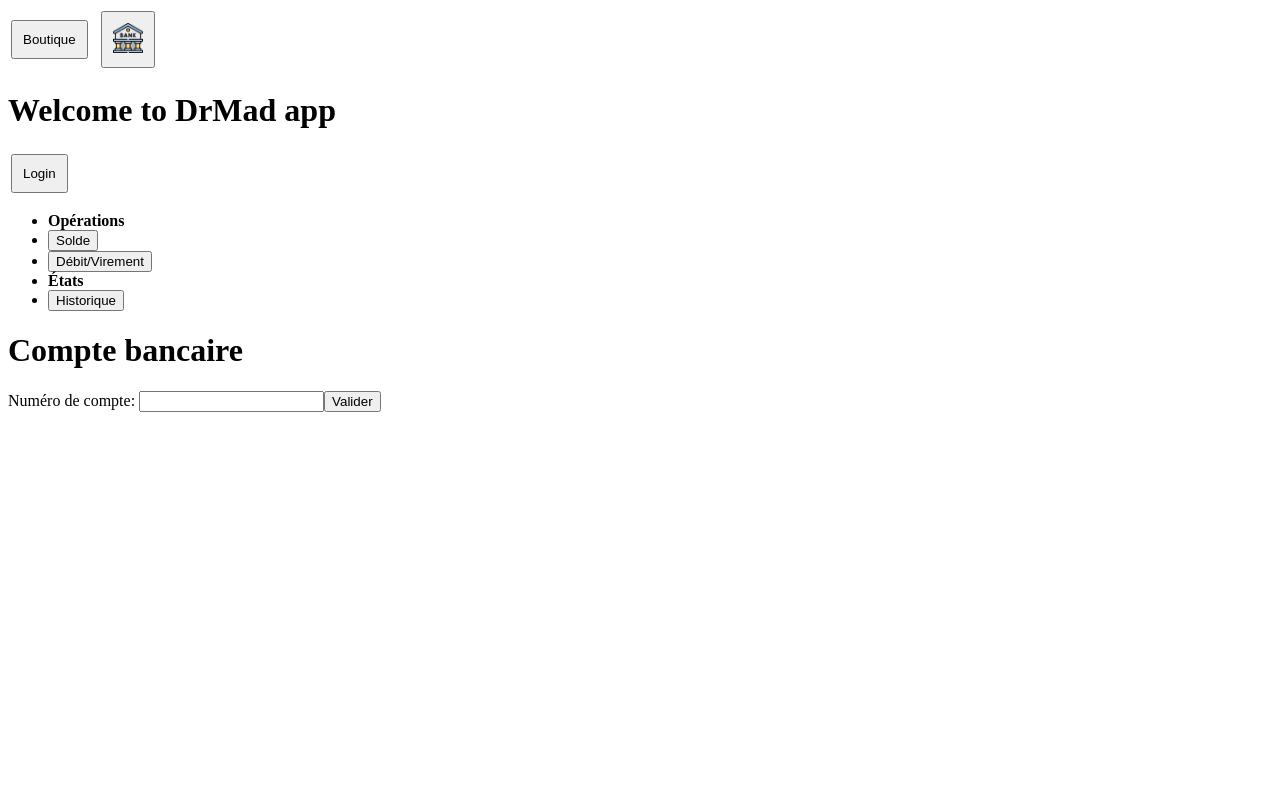
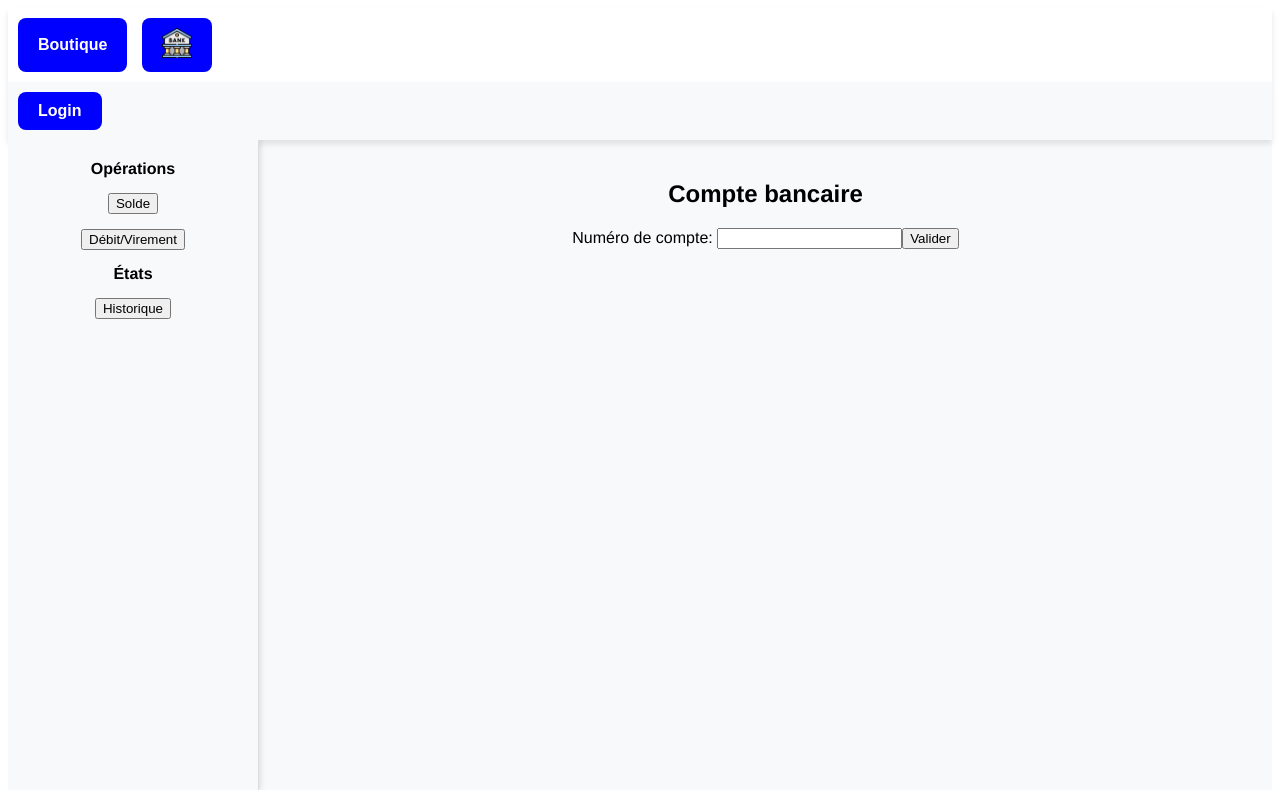
Before and after one commit to agaiffe2-iut90/drmad, a Vue app: page /bank/account in a window 1280 px wide. Built offline with nearby package versions, Linux system fonts and the light colour scheme.

Commit message:
ajout de quelques éléments de styles

```diff
--- a/src/App.vue
+++ b/src/App.vue
@@ -1,5 +1,6 @@
 <template>
   <div id="app">
+    <!-- Barre de navigation -->
     <NavBar :links="links">
       <template v-slot:button-Boutique="{ label }">
         <span>{{ label }}</span>
@@ -9,24 +10,54 @@
       </template>
     </NavBar>
 
-    <h1>Welcome to DrMad app</h1>
+    <!-- Texte d'accueil -->
+    <p v-if="!hasContent" class="welcome-text">Welcome to Drmad App</p>
 
-    <router-view/>
+    <!-- Contenu de la vue -->
+    <router-view></router-view>
   </div>
 </template>
 
 <script>
-
 import NavBar from "@/components/NavBar";
 
 export default {
-  name: 'App',
-  components: {NavBar},
-  data: () => ({
-    links: [
-      {label: "Boutique", to: "/shop"},
-      {label: "banque", to: "/bank"},
-    ]
-  }),
+  name: "App",
+  components: { NavBar },
+  data() {
+    return {
+      links: [
+        { label: "Boutique", to: "/shop" },
+        { label: "banque", to: "/bank" },
+      ],
+      hasContent: false, // Permet de cacher/afficher le texte d'accueil
+    };
+  },
+  watch: {
+    // Surveille les changements de route
+    $route(to) {
+      this.hasContent = Boolean(to.matched.length);
+    },
+  },
+  mounted() {
+    // Vérifie l'état de la route actuelle au chargement
+    this.hasContent = Boolean(this.$route.matched.length);
+  },
 };
 </script>
+
+<style scoped>
+.welcome-text {
+  font-size: 24px;
+  color: #333;
+  text-align: center;
+  margin-top: 20px;
+}
+
+#app {
+  font-family: Avenir, Helvetica, Arial, sans-serif;
+  -webkit-font-smoothing: antialiased;
+  -moz-osx-font-smoothing: grayscale;
+  text-align: center;
+}
+</style>
--- a/src/components/NavBar.vue
+++ b/src/components/NavBar.vue
@@ -1,18 +1,16 @@
 <template>
-  <div>
-    <table>
-      <tr>
-        <td v-for="(link, index) in links" :key="index" :style="{paddingRight: '10px'}">
-          <button
-              @click="goTo(link.to)"
-              :style="{backgroundColor: link.color}"
-              class="nav-button"
-          >
-            <slot :name="'button-' + link.label" :label="link.label">{{ link.label }}</slot>
-          </button>
-        </td>
-      </tr>
-    </table>
+  <div class="navbar">
+    <div class="navbar-container">
+      <div v-for="(link, index) in links" :key="index" class="navbar-item">
+        <button
+          @click="goTo(link.to)"
+          :style="{ backgroundColor: link.color }"
+          class="navbar-button"
+        >
+          <slot :name="'button-' + link.label" :label="link.label">{{ link.label }}</slot>
+        </button>
+      </div>
+    </div>
   </div>
 </template>
 
@@ -21,17 +19,56 @@ import router from "@/router";
 
 export default {
   name: "NavBar",
-  props: { links: Array},
+  props: {
+    links: {
+      type: Array,
+      required: true,
+    },
+  },
   methods: {
-    goTo(dest){
-      router.push({path: dest})
-    }
-  }
-}
+    goTo(dest) {
+      router.push({ path: dest });
+    },
+  },
+};
 </script>
 
 <style scoped>
-.nav-button {
+/* Container principal */
+.navbar {
+
   padding: 10px;
+  box-shadow: 0 4px 6px rgba(0, 0, 0, 0.1); /* Ombre douce */
+}
+
+/* Flexbox pour aligner les boutons */
+.navbar-container {
+  display: flex;
+  justify-content: left;
+  gap: 15px; /* Espacement entre les boutons */
+}
+
+/* Style des boutons */
+.navbar-button {
+  padding: 10px 20px;
+  color: white;
+  background-color: blue;
+  font-size: 16px;
+  font-weight: bold;
+  border: none;
+  border-radius: 8px; /* Coins arrondis */
+  cursor: pointer;
+  transition: transform 0.2s, background-color 0.2s; /* Transition fluide */
+}
+
+/* Effet hover */
+.navbar-button:hover {
+  transform: scale(1.05); /* Zoom léger */
+  background-color: green;
+}
+
+/* Style individuel pour chaque élément (espacement) */
+.navbar-item {
+  display: flex;
 }
 </style>
--- a/src/components/VerticalMenu.vue
+++ b/src/components/VerticalMenu.vue
@@ -1,16 +1,16 @@
 <template>
-    <div>
-        <ul>
-            <li v-for="(item, index) in items" :key="index">
+    <div class="vmenu-container">
+      <ul class="vmenu">
+        <li v-for="(item, index) in items" :key="index" class="vmenu-item">
           <template v-if="item.type === 'title'">
             <slot name="vmenu-title" :label="item.label">
-                        <span>{{ item.label }}</span>
+              <span class="vmenu-title">{{ item.label }}</span>
             </slot>
           </template>
           <template v-else>
-                    <span @click="goTo(item.to)">
+            <span @click="goTo(item.to)" class="vmenu-link">
               <slot name="vmenu-link" :label="item.label">
-                            <button>{{ item.label }}</button>
+                <button class="vmenu-button">{{ item.label }}</button>
               </slot>
             </span>
           </template>
@@ -24,11 +24,73 @@ import router from "@/router";
 
   export default {
     name: "VerticalMenu",
-    props: { items: {type: Array, required: true} },
+    props: {
+      items: {
+        type: Array,
+        required: true,
+      },
+    },
     methods: {
-        goTo(dest){
-            router.push({path: dest})
+      goTo(dest) {
+        router.push({ path: dest });
+      },
+    },
+  };
+  </script>
+
+  <style scoped>
+  /* Container principal */
+.vmenu-container {
+    background-color: #f8f9fa; /* Fond clair et neutre */
+    box-shadow: 0 4px 6px rgba(0, 0, 0, 0.1); /* Ombre subtile */
+    padding-top: 20px;
+    height: calc(100% - 20px); /* Hauteur égale à la taille de l'écran */
 }
+
+  /* Liste verticale */
+  .vmenu {
+    list-style: none; /* Suppression des puces */
+    padding: 0;
+    margin: 0;
   }
+
+  /* Élément de menu */
+  .vmenu-item {
+    margin-bottom: 15px; /* Espacement entre les éléments */
   }
-</script>
+
+  /* Titre */
+  .vmenu-title {
+    font-size: 18px;
+    font-weight: bold;
+    color: #333; /* Couleur sombre pour le texte */
+    text-transform: uppercase;
+    border-bottom: 2px solid #007bff; /* Soulignement bleu */
+    padding-bottom: 5px;
+    display: block;
+  }
+
+  /* Liens */
+  .vmenu-link {
+    cursor: pointer;
+  }
+
+  .vmenu-button {
+    display: inline-block;
+    padding: 10px 20px;
+    font-size: 16px;
+    color: white;
+    background-color: #007bff; /* Bleu primaire */
+    border: none;
+    border-radius: 5px; /* Coins arrondis */
+    text-align: left;
+    width: 100%; /* Largeur complète */
+    transition: background-color 0.3s ease, transform 0.2s ease;
+  }
+
+  /* Effets de hover sur les boutons */
+  .vmenu-button:hover {
+    background-color: #0056b3; /* Bleu plus foncé au survol */
+    transform: translateX(5px); /* Léger déplacement */
+  }
+  </style>
--- a/src/views/BankView.vue
+++ b/src/views/BankView.vue
@@ -1,13 +1,18 @@
 <template>
-    <div>
-        <!-- Barre de navigation -->
+    <div class="app-layout">
+      <!-- Barre de navigation (navbar) -->
+      <header class="navbar">
         <NavBar :links="links">
           <template v-slot:button-banque="{ label }">
             <span>{{ label }}</span>
           </template>
         </NavBar>
+      </header>
 
-        <!-- Menu vertical -->
+      <!-- Conteneur principal avec deux colonnes -->
+      <main class="main-container">
+        <!-- Menu vertical (colonne de gauche) -->
+        <aside class="vertical-menu-container">
           <VerticalMenu :items="items">
             <template v-slot:vmenu-title="{ label }">
               <span style="font-weight: bold;">{{ label }}</span>
@@ -16,14 +21,18 @@
               <button>{{ label }}</button>
             </template>
           </VerticalMenu>
+        </aside>
 
-        <!-- Contenu de la vue -->
+        <!-- Contenu principal (colonne de droite) -->
+        <section class="content-container">
           <router-view />
+        </section>
+      </main>
     </div>
   </template>
 
   <script>
-import { mapState } from 'vuex';
+  import { mapState } from "vuex";
   import NavBar from "@/components/NavBar";
   import VerticalMenu from "@/components/VerticalMenu";
 
@@ -36,23 +45,57 @@ export default {
         { type: "link", label: "Solde", to: "/bank/amount" },
         { type: "link", label: "Débit/Virement", to: "/bank/operation" },
         { type: "title", label: "États" },
-            { type: "link", label: "Historique", to: "/bank/history" }
-        ]
+        { type: "link", label: "Historique", to: "/bank/history" },
+      ],
     }),
     computed: {
-        ...mapState('bank', ['currentAccount']),
+      ...mapState("bank", ["currentAccount"]),
       links() {
         if (this.currentAccount !== null) {
           return [
             { label: "Banque", to: "/bank/home" },
-                    { label: "Déconnexion", to: "/bank/logout" }
+            { label: "Déconnexion", to: "/bank/logout" },
           ];
         } else {
-                return [
-                    { label: "Login", to: "/bank/account" }
-                ];
+          return [{ label: "Login", to: "/bank/account" }];
         }
-        }
-    }
+      },
+    },
   };
   </script>
+
+
+<style scoped>
+/* Layout principal */
+.app-layout {
+  display: flex;
+  flex-direction: column;
+  background-color: #f8f9fa; /* Fond clair */
+}
+
+/* Navbar (en haut, largeur pleine) */
+
+/* Conteneur principal (2 colonnes) */
+.main-container {
+  display: flex;
+  height: calc(100vh - 150px);
+  overflow: hidden; /* Évite le dépassement des colonnes */
+}
+
+/* Colonne gauche : Menu vertical */
+.vertical-menu-container {
+  width: 250px; /* Largeur fixe pour le menu */
+  background-color: #fff; /* Fond blanc */
+  border-right: 1px solid #ddd; /* Séparation discrète */
+ /* Hauteur égale à la taille de l'écran moins la hauteur de la navbar */
+  overflow-y: auto; /* Scroll si le contenu dépasse */
+  box-shadow: 2px 0 5px rgba(0, 0, 0, 0.1);
+}
+
+/* Colonne droite : Contenu principal */
+.content-container {
+  flex-grow: 1; /* Prend tout l'espace restant */
+  padding: 20px;
+  overflow-y: auto; /* Scroll si le contenu dépasse */
+}
+</style>
```
Also changed, not shown: src/views/BankHistory.vue (line endings or trailing spaces). Lines whose indentation alone changed are shown as unchanged.
